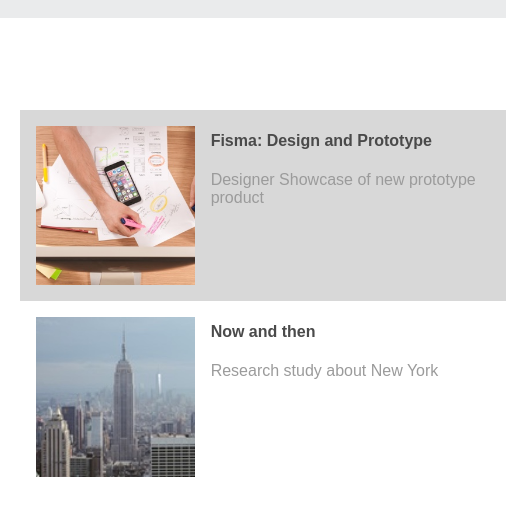
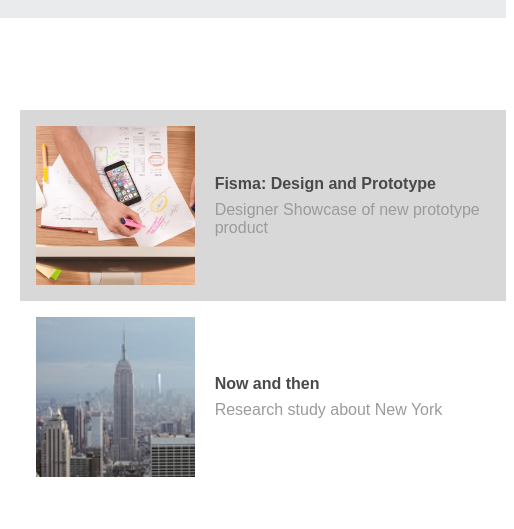
Before and after one commit to kaushalpayal222/Colmar-Academy, a plain HTML site: page index.html in a window 1280 px wide. Shown: the part 2158-2687 px from the top of the page, 766-1280 px from the left. Drawn offline with Linux system fonts and the light colour scheme.

Commit message:
fourth section further styling

```diff
--- a/resources/css/style.css
+++ b/resources/css/style.css
@@ -353,4 +353,13 @@
 .text-right-fourth-section {
     width: 65%;
     height: auto;
+    display: flex;
+    flex-direction: column;
+    justify-content: center;
+    margin: 0;
 }
+
+.text-right-fourth-section h4,
+.text-right-fourth-section p {
+    margin: 4px;
+}
```
